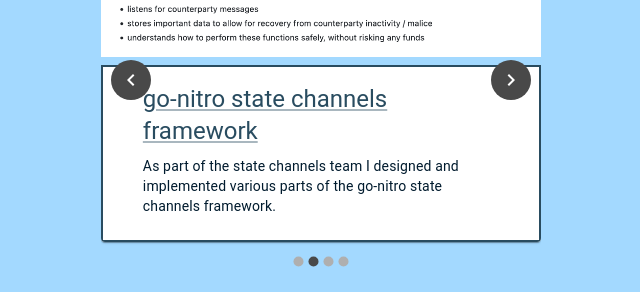
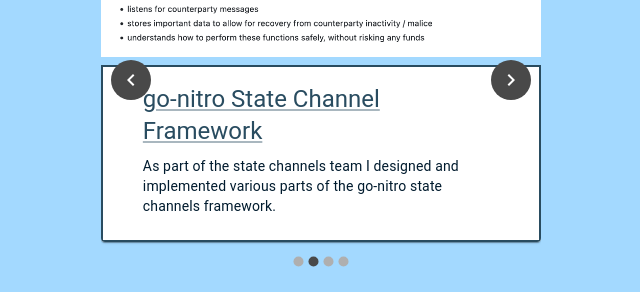
Before and after one commit to lalexgap/website, a React (Vite) app: page /projects in a window 1280 px wide. Shown: the part 317-609 px from the top of the page, without its empty margins (319-959 px from the left). Built offline with nearby package versions, Linux system fonts and the light colour scheme.

Commit message:
Refactor project page to reduce repetition

```diff
--- a/src/routes/Projects.tsx
+++ b/src/routes/Projects.tsx
@@ -12,69 +12,28 @@ function Projects() {
   const projects = [
     {
       image: "ethglobal-hack.png",
-      content: (
-        <Container>
-          <Typography gutterBottom variant="h5">
-            <Link href="https://ethglobal.com/showcase/scbridgeaccount-ivyas">
-              ETHGlobal 2023 Hackathon Entry
-            </Link>
-          </Typography>
-          <Typography variant="body2">
-            Me and 3 other team members implemented a smart contract wallet (ERC
-            4337) that also allowed instant bridging of assets between chains,
-            winning multiple prizes.
-          </Typography>
-        </Container>
-      ),
+      link: "https://ethglobal.com/showcase/scbridgeaccount-ivyas",
+      name: "ETHGlobal 2023 Hackathon Entry",
+      description: `Me and 3 other team members implemented a smart contract wallet (ERC4337) that also allowed instant bridging of assets between chains, winning multiple prizes.`,
     },
     {
       image: "go-nitro.png",
-      content: (
-        <Container>
-          <Typography gutterBottom variant="h5">
-            <Link href="https://github.com/statechannels/go-nitro">
-              go-nitro state channels framework
-            </Link>
-          </Typography>
-          <Typography variant="body2">
-            As part of the state channels team I designed and implemented
-            various parts of the go-nitro state channels framework.
-          </Typography>
-        </Container>
-      ),
+      link: "https://github.com/statechannels/go-nitro",
+      name: "go-nitro State Channel Framework",
+      description: `As part of the state channels team I designed and implemented various parts of the go-nitro state channels framework.`,
     },
     {
+      name: "EVM Bytecode Debugger",
+      link: "https://github.com/lalexgap/bytecode-debugger",
       image: "bytecode-debugger.gif",
-      content: (
-        <Container>
-          <Typography gutterBottom variant="h5">
-            <Link href="https://github.com/lalexgap/bytecode-debugger">
-              EVM Bytecode Debugger
-            </Link>
-          </Typography>
-          <Typography variant="body2">
-            A little CLI tool that lets you step through EVM bytecode, to see
-            what's going on under the hood of your smart contracts.
-          </Typography>
-        </Container>
-      ),
+      description: `A little CLI tool that lets you step through EVM bytecode, to see what's going on under the hood of your smart contracts.`,
     },
 
     {
+      name: "Web3Torrent",
+      link: "https://web3torrent.statechannels.org/",
       image: "web3torrent.gif",
-      content: (
-        <Container>
-          <Typography gutterBottom variant="h5">
-            <Link href="https://web3torrent.statechannels.org/">
-              Web3Torrent
-            </Link>
-          </Typography>
-          <Typography variant="body2">
-            As part of the state channels team I helped build web3 torrent that
-            integrates state channel payments into the web torrent protocol.
-          </Typography>
-        </Container>
-      ),
+      description: `As part of the state channels team I helped build web3 torrent that integrates state channel payments into the web torrent protocol.`,
     },
   ];
   return (
@@ -86,7 +45,11 @@ function Projects() {
         sx={{ paddingTop: 5, minHeight: "77vh" }}
       >
         {projects.map((project) => (
-          <Card key={project.image} sx={{ backgroundColor: "transparent" }}>
+          <Card
+            key={project.image}
+            title={project.name}
+            sx={{ backgroundColor: "transparent" }}
+          >
             <CardMedia
               component="img"
               image={project.image}
@@ -99,7 +62,12 @@ function Projects() {
                 backgroundColor: theme.palette.background.paper,
               })}
             >
-              {project.content}
+              <Container>
+                <Typography gutterBottom variant="h5">
+                  <Link href={project.link}>{project.name}</Link>
+                </Typography>
+                <Typography variant="body2">{project.description}</Typography>
+              </Container>
             </CardContent>
           </Card>
         ))}
```
